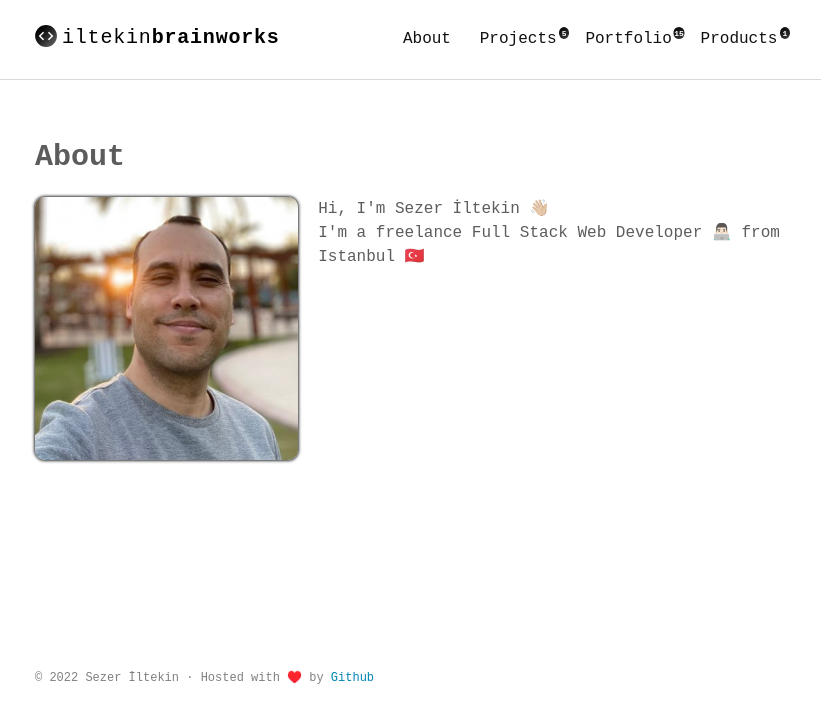
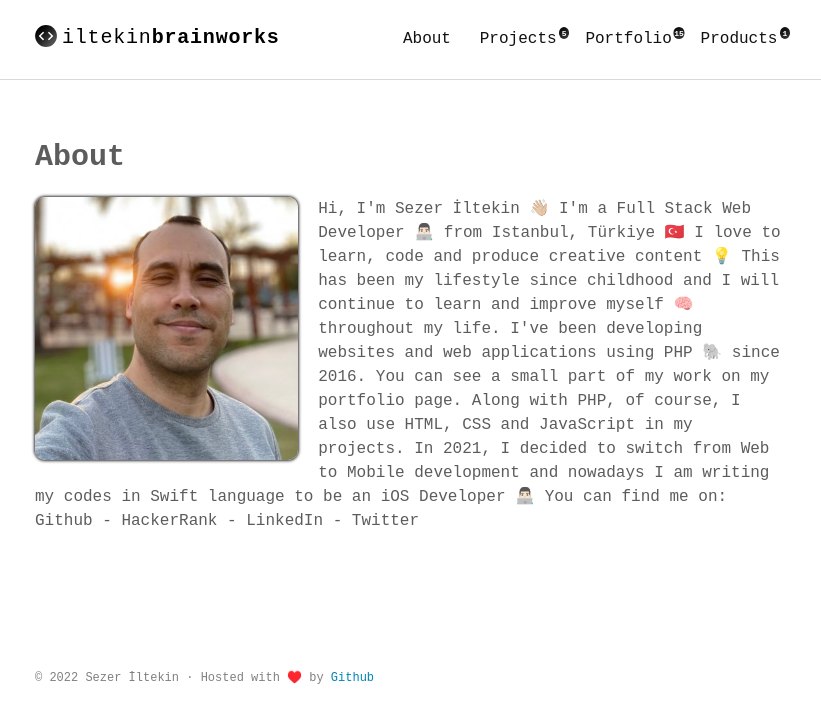
Before and after one commit to iltekin/iltekin.github.io, a Jekyll site: the page built from about.md, in a window 1280 px wide. Shown: the top 723 px of the page, without its empty margins (229-1050 px from the left). Built offline with Jekyll 4.4.1, drawn with Linux system fonts in a browser that asks for light colours; some web fonts are replaced.

Commit message:
change author photo

```diff
--- a/about.md
+++ b/about.md
@@ -12,7 +12,7 @@
 
 #about-container > .photo {
     float: left;
-    margin: 0 20px 20px 0;
+    margin: 0 20px 10px 0;
     max-width: 35%;
 }
 
@@ -28,6 +28,13 @@
 <img src="/assets/images/author.jpg" alt="author">
 </div>
 <div class="text">
-Hi, I'm Sezer İltekin 👋🏼 <br/>I'm a freelance Full Stack Web Developer 👨🏻‍💻 from Istanbul 🇹🇷
+Hi, I'm Sezer İltekin 👋🏼
+I'm a Full Stack Web Developer 👨🏻‍💻 from Istanbul, Türkiye 🇹🇷
+
+I love to learn, code and produce creative content 💡 This has been my lifestyle since childhood and I will continue to learn and improve myself 🧠 throughout my life.
+
+I've been developing websites and web applications using PHP 🐘 since 2016. You can see a small part of my work on my portfolio page. Along with PHP, of course, I also use HTML, CSS and JavaScript in my projects. In 2021, I decided to switch from Web to Mobile development and nowadays I am writing my codes in Swift language to be an iOS Developer 👨🏻‍💻
+
+You can find me on: Github - HackerRank - LinkedIn - Twitter
 </div>
 </div>
```
